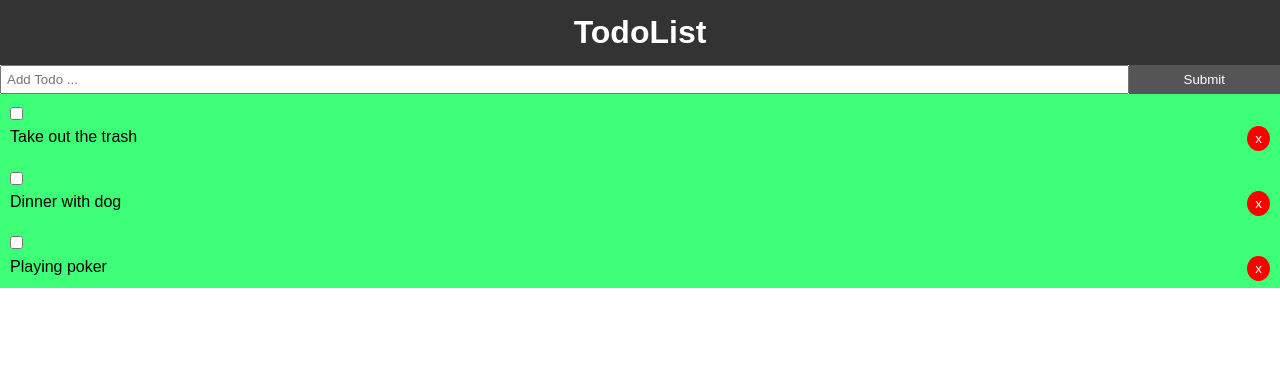
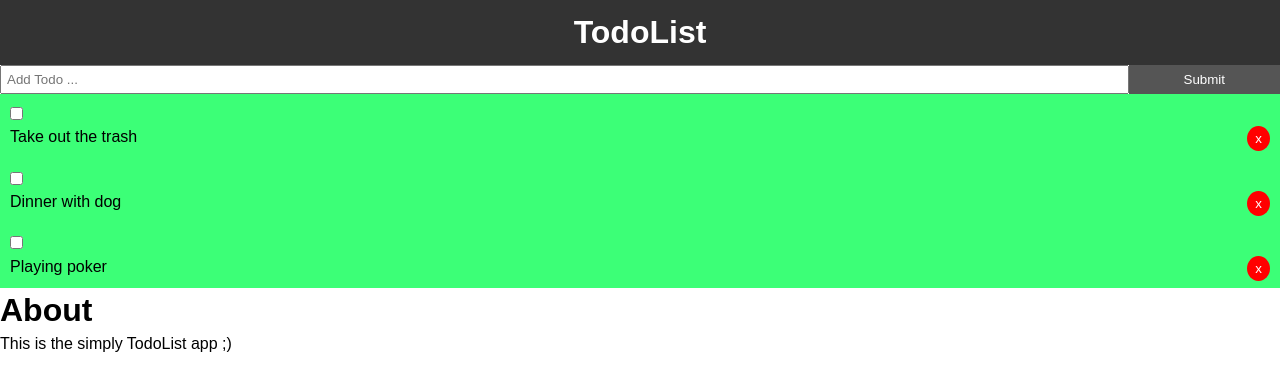
Before and after one commit to derkaczes/react-todo-list, a React (Create React App) app: page /about in a window 1280 px wide. Shown: the top 390 px of the page. Built offline with nearby package versions, Linux system fonts and the light colour scheme; the HTML template or start-up script is replaced by a standard one.

Commit message:
Create about view

```diff
--- a/package.json
+++ b/package.json
@@ -8,6 +8,7 @@
     "@testing-library/user-event": "^7.1.2",
     "react": "^16.12.0",
     "react-dom": "^16.12.0",
+    "react-router-dom": "^5.1.2",
     "react-scripts": "3.3.0"
   },
   "scripts": {
--- a/src/App.js
+++ b/src/App.js
@@ -1,7 +1,9 @@
 import React, {Component} from 'react';
+import { BrowserRouter as Router, Route } from "react-router-dom";
 import Header from './components/layout/Header';
 import Todos from './components/Todos.jsx';
 import AddTodo from './components/AddTodo.jsx';
+import About from './components/pages/About.jsx';
 import uuid from 'uuid';
 
 import './App.css';
@@ -52,13 +54,20 @@
   render() {
     console.log(this.state.todos);
     return (
+      <Router>
         <div className="App">
           <div className="container">
             <Header />
+            <Route path="/" render={props => (
+              <React.Fragment>
                 <AddTodo addTodo={this.addTodo}/>
                 <Todos todos={this.state.todos} markComplete={this.markComplete} delTodo={this.delTodo}/>
+              </React.Fragment>
+            )} />
+            <Route path="/about" component={About}/>
           </div>
         </div>
+      </Router>
     );
   }
 }
--- /dev/null
+++ b/src/components/pages/About.jsx
@@ -0,0 +1,12 @@
+import React from 'react';
+
+function About() {
+    return (
+        <React.Fragment>
+            <h1>About</h1>
+            <p>This is the simply TodoList app ;)</p>
+        </React.Fragment>
+    )
+}
+
+export default About;
```
Also changed, not shown: 1 other file (tests, documents, lock files or other folders). Lines whose indentation alone changed are shown as unchanged.
